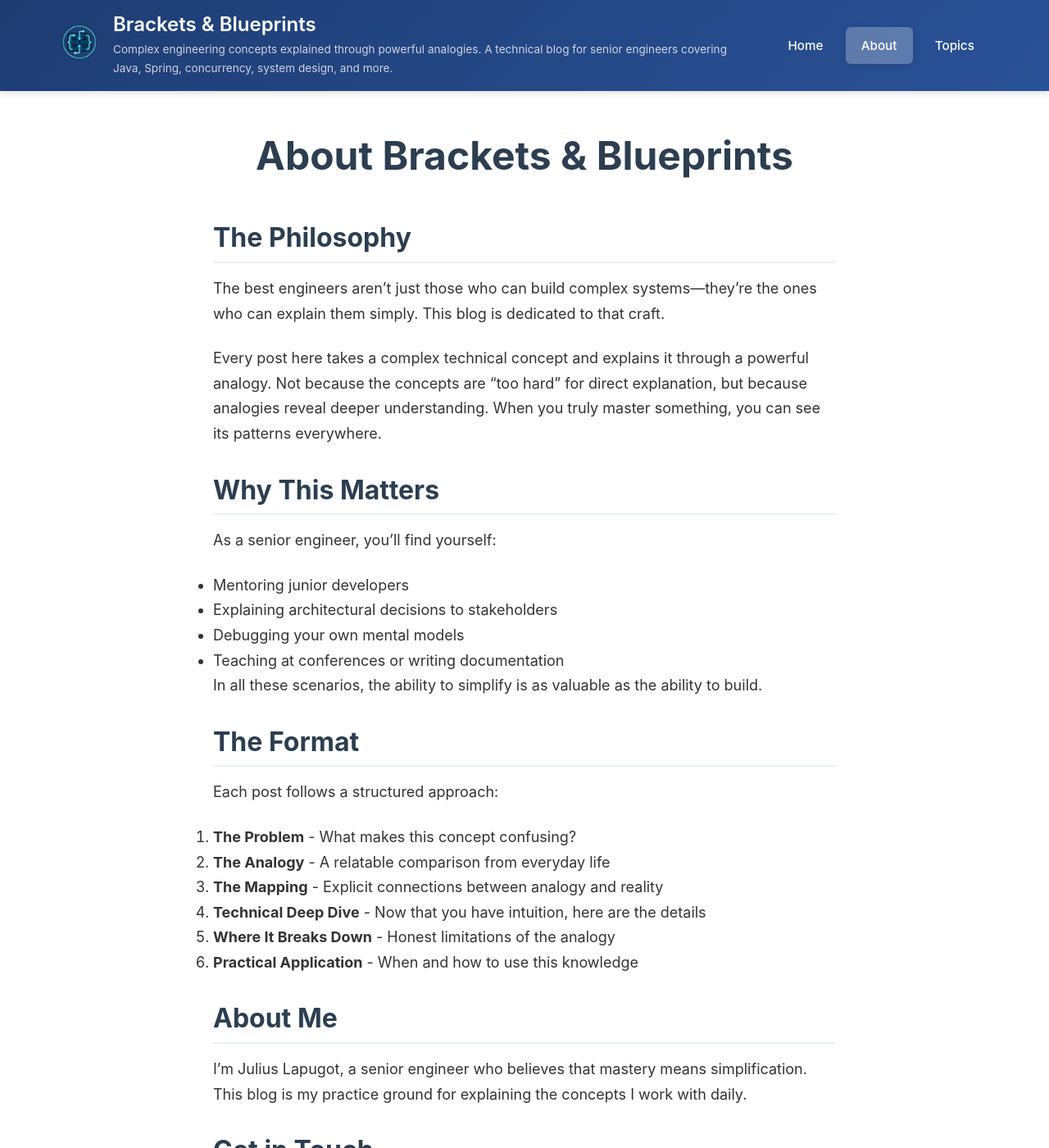
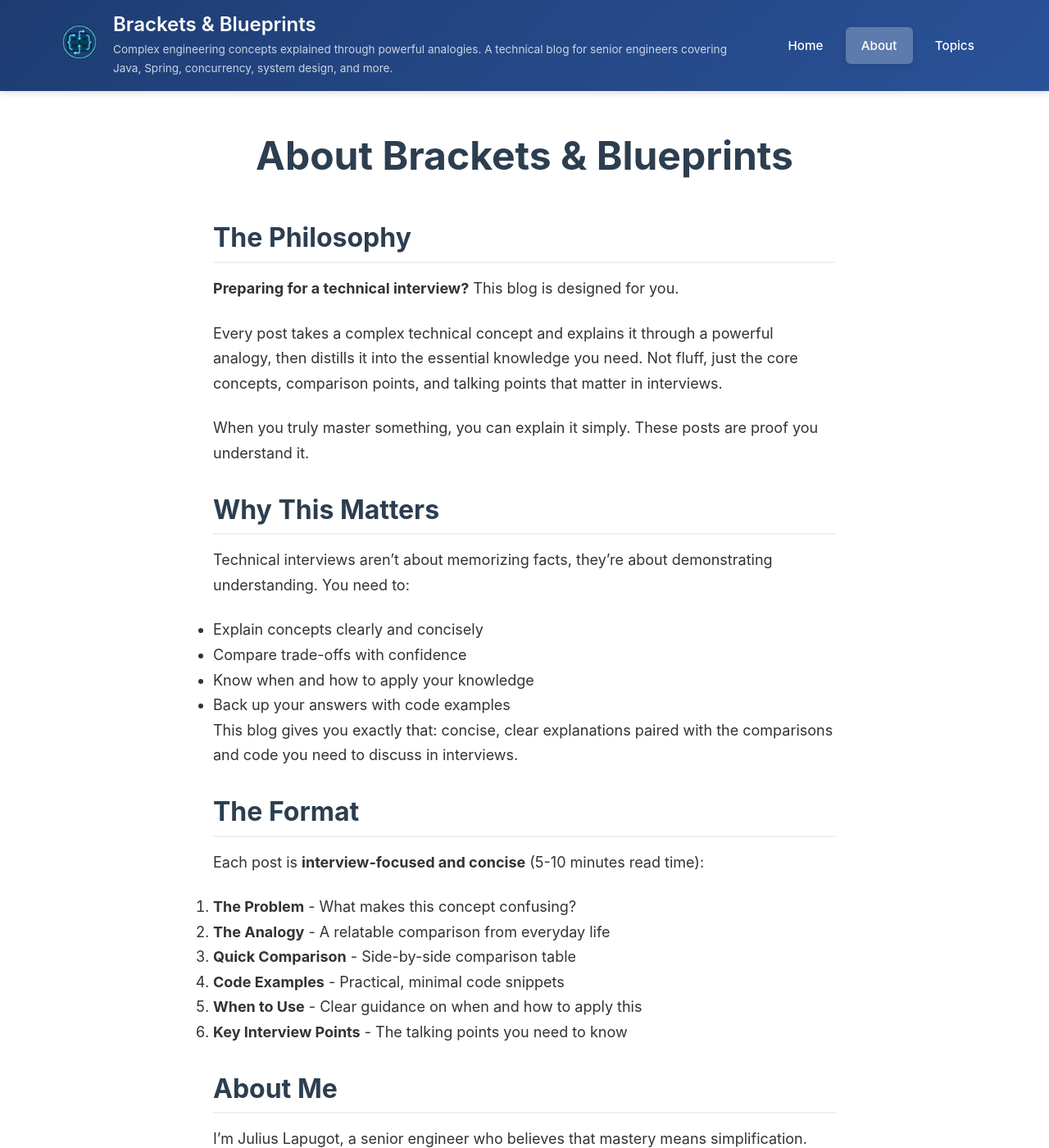
Before and after one commit to jlapugot/jlapugot.github.io, a Jekyll site: the page built from about.md, in a window 1280 px wide and 1400 px high. Shown: the whole window at 82% size. Built offline with Jekyll 4.4.1, drawn with Linux system fonts in a browser that asks for light colours.

Commit message:
refactor: update About page to reflect interview-focused post format

```diff
--- a/about.md
+++ b/about.md
@@ -8,30 +8,32 @@ permalink: /about/
 
 ## The Philosophy
 
-The best engineers aren't just those who can build complex systems—they're the ones who can explain them simply. This blog is dedicated to that craft.
+**Preparing for a technical interview?** This blog is designed for you.
 
-Every post here takes a complex technical concept and explains it through a powerful analogy. Not because the concepts are "too hard" for direct explanation, but because analogies reveal deeper understanding. When you truly master something, you can see its patterns everywhere.
+Every post takes a complex technical concept and explains it through a powerful analogy, then distills it into the essential knowledge you need. Not fluff, just the core concepts, comparison points, and talking points that matter in interviews.
+
+When you truly master something, you can explain it simply. These posts are proof you understand it.
 
 ## Why This Matters
 
-As a senior engineer, you'll find yourself:
-- Mentoring junior developers
-- Explaining architectural decisions to stakeholders
-- Debugging your own mental models
-- Teaching at conferences or writing documentation
+Technical interviews aren't about memorizing facts, they're about demonstrating understanding. You need to:
+- Explain concepts clearly and concisely
+- Compare trade-offs with confidence
+- Know when and how to apply your knowledge
+- Back up your answers with code examples
 
-In all these scenarios, the ability to simplify is as valuable as the ability to build.
+This blog gives you exactly that: concise, clear explanations paired with the comparisons and code you need to discuss in interviews.
 
 ## The Format
 
-Each post follows a structured approach:
+Each post is **interview-focused and concise** (5-10 minutes read time):
 
 1. **The Problem** - What makes this concept confusing?
 2. **The Analogy** - A relatable comparison from everyday life
-3. **The Mapping** - Explicit connections between analogy and reality
-4. **Technical Deep Dive** - Now that you have intuition, here are the details
-5. **Where It Breaks Down** - Honest limitations of the analogy
-6. **Practical Application** - When and how to use this knowledge
+3. **Quick Comparison** - Side-by-side comparison table
+4. **Code Examples** - Practical, minimal code snippets
+5. **When to Use** - Clear guidance on when and how to apply this
+6. **Key Interview Points** - The talking points you need to know
 
 ## About Me
 
```
